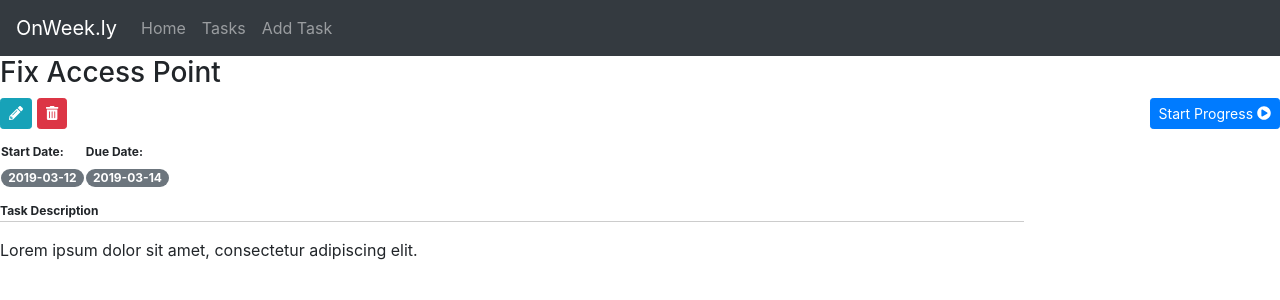
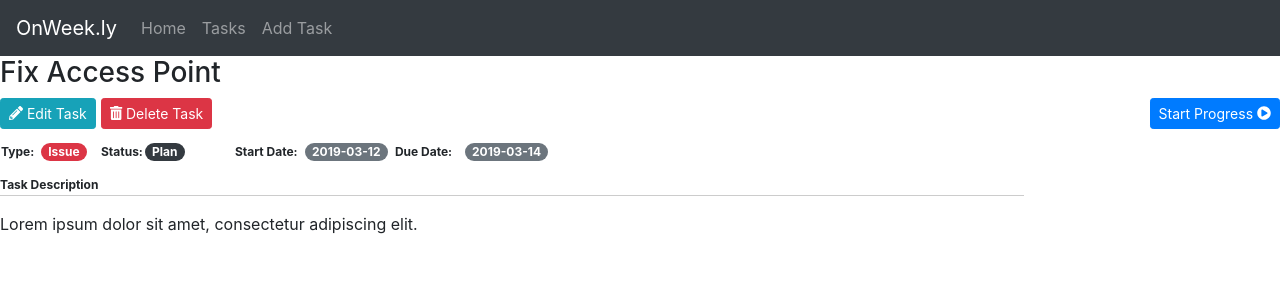
Before and after one commit to grglucastr/onweek.ly, a React (Create React App) app: page /tasks/1 in a window 1280 px wide. Shown: the top 300 px of the page. Built offline with nearby package versions, Linux system fonts and the light colour scheme.

Commit message:
Add badges for tasks type and tasks status

```diff
--- a/src/components/TaskDetailInfo.js
+++ b/src/components/TaskDetailInfo.js
@@ -18,32 +18,54 @@ const renderStatusAction = (task) => {
           size="sm"
           variant="primary"
           onClick={() => console.log('add action to start the progress')}>
-            Start Progress <FontAwesomeIcon icon={faPlayCircle} />
+          Start Progress <FontAwesomeIcon icon={faPlayCircle} />
         </Button>
-        )
-
+      )
     case 2:
       return (
         <Button
           size="sm"
           variant="success"
           onClick={() => console.log('add action to start the progress')}>
-            Done <FontAwesomeIcon icon={faCheckCircle} />
+          Done <FontAwesomeIcon icon={faCheckCircle} />
         </Button>
       )
-
     case 3:
       return (
         <Button
           size="sm"
           variant="dark"
           onClick={() => console.log('add action to start the progress')}>
-            Reopen Task <FontAwesomeIcon icon={faUndoAlt} />
+          Reopen Task <FontAwesomeIcon icon={faUndoAlt} />
         </Button>
       )
+    default:
+      return "";
+  }
+}
+
+const renderTaskTypeBadge = (task) => {
+  switch (task.type) {
+    case 1:
+      return (<Badge pill variant="warning">VOC</Badge>);
+    case 2:
+      return (<Badge pill variant="danger">Issue</Badge>);
 
     default:
-        return "";
+      return "";
+  }
+}
+
+const renderTaskStatusBadge = (task) => {
+  switch (task.status) {
+    case 1:
+      return (<Badge pill variant="dark">Plan</Badge>);
+    case 2:
+      return (<Badge pill variant="primary">In Progress</Badge>);
+    case 3:
+      return (<Badge pill variant="success">Done</Badge>);
+    default:
+      return "";
   }
 }
 
@@ -62,9 +84,9 @@ const TaskDetailInfo = ({ task, onEditTask }) => {
               size="sm"
               title="Edit task information details."
               variant="info"
-              style={{marginRight: '5px'}}
+              style={{ marginRight: '5px' }}
               onClick={() => onEditTask(task.id)}>
-               <FontAwesomeIcon icon={ faPencilAlt } />
+              <FontAwesomeIcon icon={faPencilAlt} /> Edit Task
             </Button>
 
             <Button
@@ -72,43 +94,40 @@ const TaskDetailInfo = ({ task, onEditTask }) => {
               title="Delete this task."
               variant="danger"
               onClick={() => console.log('delete action')}>
-               <FontAwesomeIcon icon={ faTrashAlt } />
+              <FontAwesomeIcon icon={faTrashAlt} /> Delete Task
             </Button>
 
           </div>
         </Col>
-
         <Col className="text-right">
           {renderStatusAction(task)}
         </Col>
       </Row>
-
       <Row>
-        <Col sm={4} style={{ padding: '0px' }}>
+        <Col style={{ padding: '0px' }}>
           <table className="mb-2">
             <tbody>
               <tr>
-                <td><strong style={{ fontSize: '12px' }}>Start Date: </strong></td>
-                <td><strong style={{ fontSize: '12px' }}>Due Date: </strong></td>
-              </tr>
-              <tr>
-                <td><Badge pill variant="secondary">{dateFormat(task.startDate)}</Badge></td>
-                <td><Badge pill variant="secondary">{dateFormat(task.expectedEndDate)}</Badge></td>
+                <td style={{ width: '40px' }}><strong style={{ fontSize: '12px' }}>Type: </strong></td>
+                <td style={{ width: '60px' }}>{renderTaskTypeBadge(task)}</td>
+                <td style={{ width: '40px' }}><strong style={{ fontSize: '12px' }}>Status: </strong></td>
+                <td style={{ width: '90px' }}>{renderTaskStatusBadge(task)}</td>
+                <td style={{ width: '70px' }}><strong style={{ fontSize: '12px' }}>Start Date: </strong></td>
+                <td style={{ width: '90px' }}><Badge pill variant="secondary">{dateFormat(task.startDate)}</Badge></td>
+                <td style={{ width: '70px' }}><strong style={{ fontSize: '12px' }}>Due Date: </strong></td>
+                <td style={{ width: '80px' }}><Badge pill variant="secondary">{dateFormat(task.expectedEndDate)}</Badge></td>
               </tr>
             </tbody>
           </table>
         </Col>
       </Row>
-
       <Row>
         <Col>
-          <p style={{width:'80%', borderBottom:'1px solid #ccc'}}>
+          <p style={{ width: '80%', borderBottom: '1px solid #ccc' }}>
             <strong style={{ fontSize: '12px' }}>Task Description</strong>
           </p>
         </Col>
       </Row>
-
-
       <Row>
         <Col>
           <p>{task.description}</p>
@@ -116,7 +135,6 @@ const TaskDetailInfo = ({ task, onEditTask }) => {
       </Row>
     </>
   );
-
 }
 
 export default TaskDetailInfo
```
